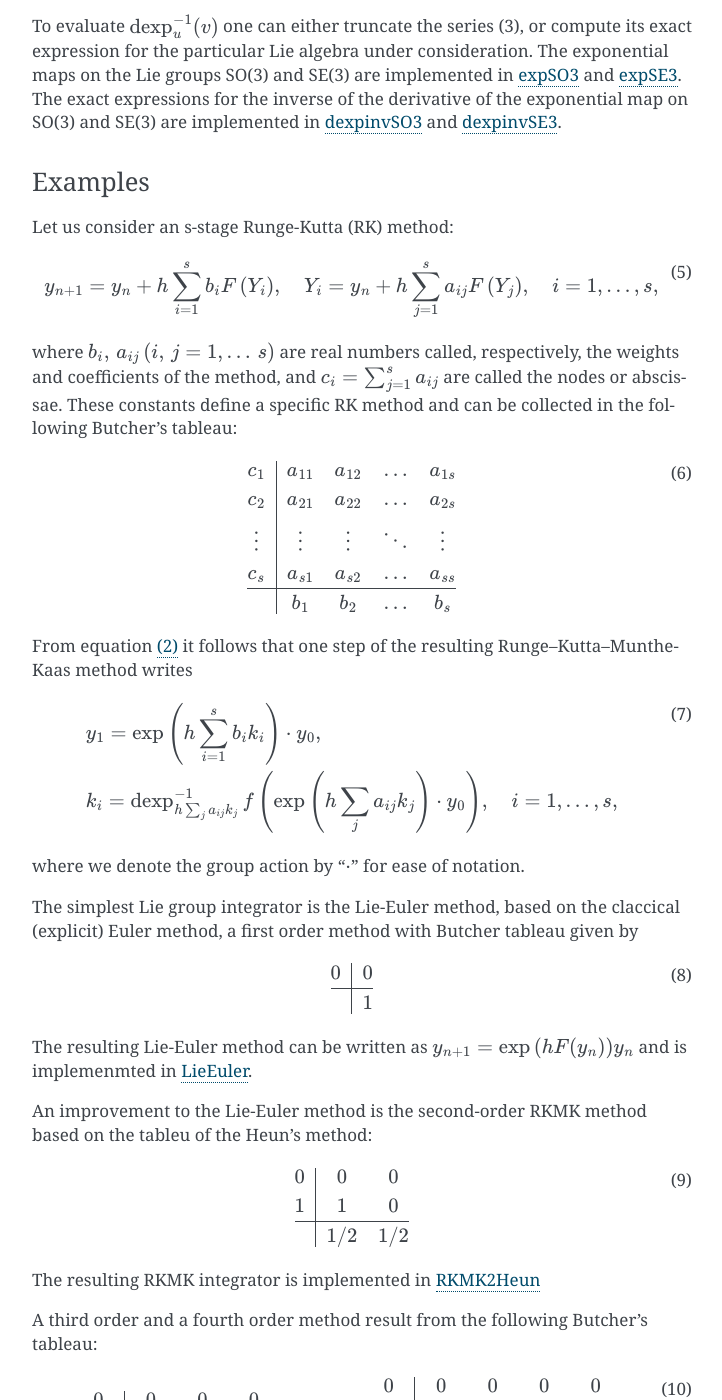
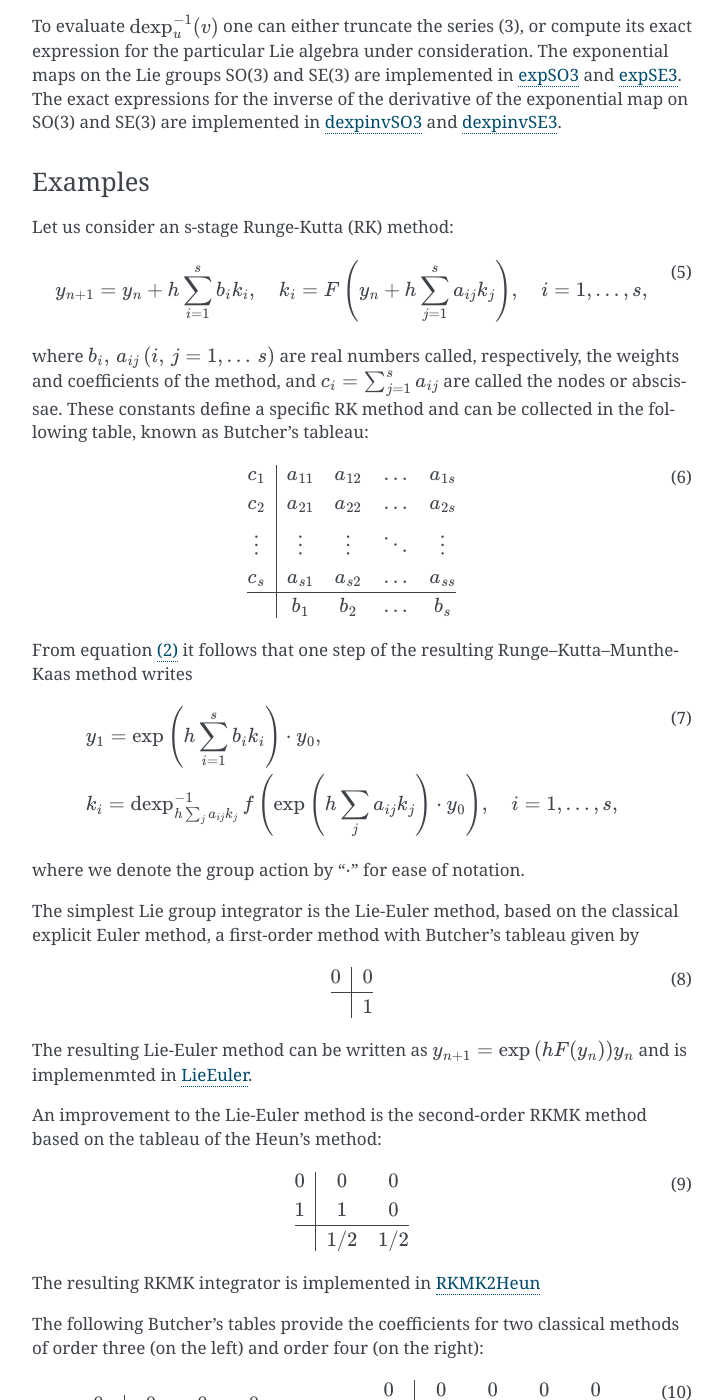
Before and after one commit to THREAD-3-2/RKMK_Commutator_free_integrators, a Sphinx documentation site: the page built from docs/int.rst, in a window 1280 px wide and 1400 px high, scrolled down 1042 px. Shown: the whole window, without its empty margins (388-1110 px from the left). Built offline with Sphinx 7.4.7, drawn with Linux system fonts in a browser that asks for light colours; pages that are not in the unit, such as notebooks, are missing from menus.

Commit message:
Update int.rst

```diff
--- a/docs/int.rst
+++ b/docs/int.rst
@@ -90,12 +90,12 @@ Let us consider an s-stage Runge-Kutta (RK) method:
     :label: int5
 
     \begin{align}
-    y_{n+1}=y_n+h \sum_{i=1}^s b_i F\left(Y_i\right), \quad Y_i=y_n+h \sum_{j=1}^s a_{i j} F\left(Y_j\right), \quad i=1, \ldots, s,
+    y_{n+1}=y_n+h \sum_{i=1}^s b_i k_i, \quad k_i=F\left(y_n+h \sum_{j=1}^s a_{i j} k_j \right), \quad i=1, \ldots, s,
     \end{align}
 
 where :math:`b_i,\,a_{ij}\, (i,\,j=1,\dots\,s)` are real numbers called, respectively, the weights and coefficients of
 the method, and :math:`c_i=\sum_{j=1}^s a_{ij}` are called the nodes or abscissae. These constants define a specific RK method and can
-be collected in the following Butcher's tableau:
+be collected in the following table, known as Butcher's tableau:
 
 .. math::
     :label: int6
@@ -122,7 +122,7 @@ From equation :eq:`int2` it follows that one step of the resulting Runge–Kutta
 
 where we denote the group action by ":math:`\cdot`" for ease of notation.
 
-The simplest Lie group integrator is the Lie-Euler method, based on the claccical (explicit) Euler method, a first order method with Butcher tableau given by
+The simplest Lie group integrator is the Lie-Euler method, based on the classical explicit Euler method, a first-order method with Butcher's tableau given by
 
 .. math::
 
@@ -136,7 +136,7 @@ The simplest Lie group integrator is the Lie-Euler method, based on the claccica
 The resulting Lie-Euler method can be written as :math:`y_{n+1}=\exp \left(h F(y_n)\right) y_n` and is implemenmted in
 `LieEuler <https://github.com/THREAD-3-2/RKMK_Commutator_free_integrators/blob/main/src/integrators/LieEuler.m>`_.
 
-An improvement to the Lie-Euler method is the second-order RKMK method based on the tableu of the Heun's method:
+An improvement to the Lie-Euler method is the second-order RKMK method based on the tableau of the Heun's method:
 
 .. math::
 
@@ -150,7 +150,7 @@ An improvement to the Lie-Euler method is the second-order RKMK method based on
 
 The resulting RKMK integrator is implemented in `RKMK2Heun <https://github.com/THREAD-3-2/RKMK_Commutator_free_integrators/blob/main/src/integrators/RKMK2Heun.m>`_
 
-A third order and a fourth order method result from the following Butcher's tableau:
+The following Butcher's tables provide the coefficients for two classical methods of order three (on the left) and order four (on the right):
 
 .. math::
     :label: 4ord
```
